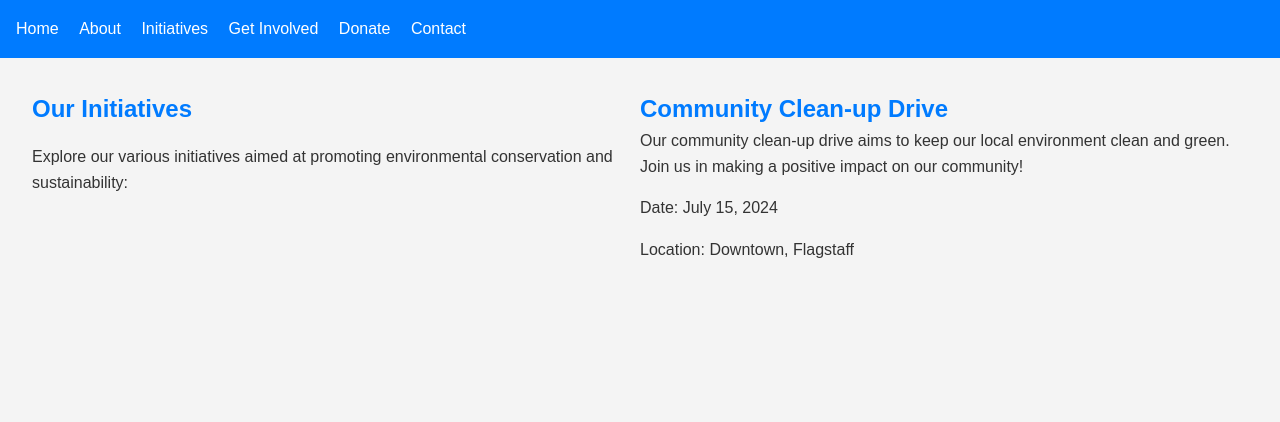
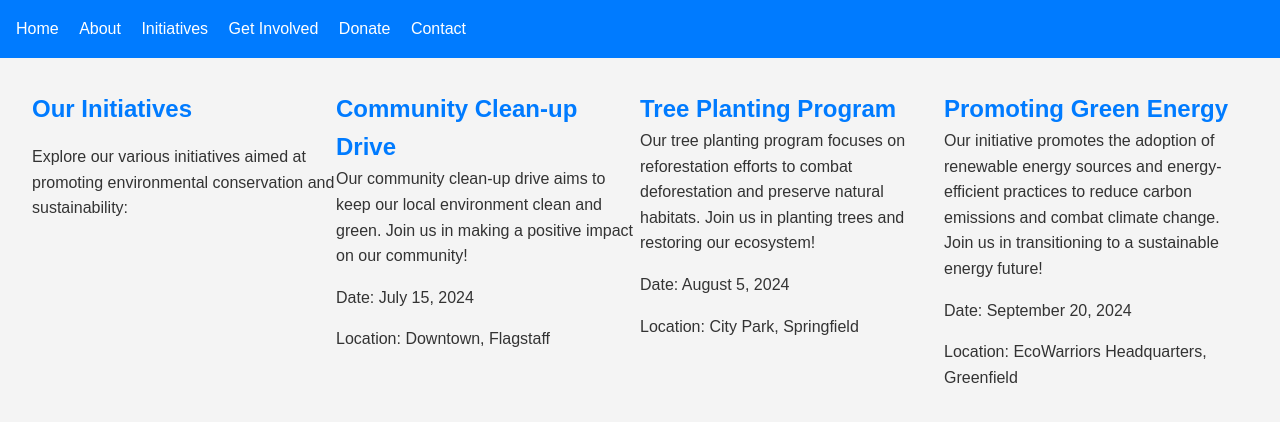
Before and after one commit to BalajiShiva1/module2, a plain HTML site: page initiatives.html in a window 1280 px wide. Drawn offline with Linux system fonts and the light colour scheme.

Commit message:
final done

```diff
--- a/initiatives.html
+++ b/initiatives.html
@@ -26,10 +26,6 @@
     <section>
       <h1>Our Initiatives</h1>
       <p>Explore our various initiatives aimed at promoting environmental conservation and sustainability:</p>
-      <ul>
-        <!--<li><a href="#cleanup-drive">Community Clean-up Drive</a></li>
-         Add more initiatives as needed -->
-      </ul>
     </section>
 
     <section id="cleanup-drive">
@@ -38,6 +34,20 @@
       <p>Date: July 15, 2024</p>
       <p>Location: Downtown, Flagstaff</p>
     </section>
+
+    <section id="tree-planting">
+      <h2>Tree Planting Program</h2>
+      <p>Our tree planting program focuses on reforestation efforts to combat deforestation and preserve natural habitats. Join us in planting trees and restoring our ecosystem!</p>
+      <p>Date: August 5, 2024</p>
+      <p>Location: City Park, Springfield</p>
+    </section>
+
+    <section id="green-energy">
+      <h2>Promoting Green Energy</h2>
+      <p>Our initiative promotes the adoption of renewable energy sources and energy-efficient practices to reduce carbon emissions and combat climate change. Join us in transitioning to a sustainable energy future!</p>
+      <p>Date: September 20, 2024</p>
+      <p>Location: EcoWarriors Headquarters, Greenfield</p>
+    </section>
   </main>
 </body>
 </html>
```
Also changed, not shown: contact.html (+1 -1 lines), index.html (+3 -1 lines).
